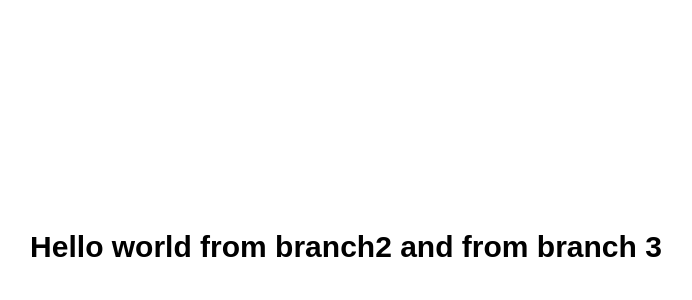
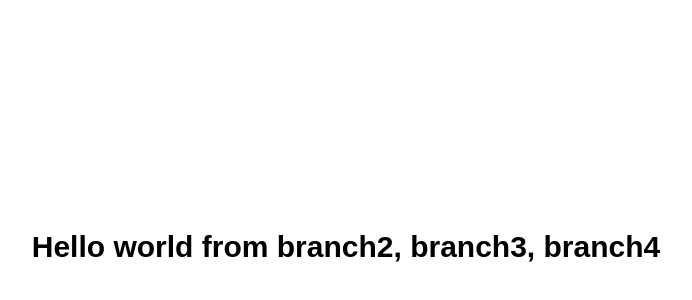
Before and after one commit to AriyanShihab/gitBranch, a plain HTML site: page index.html in a window 1280 px wide. Shown: the part 154-454 px from the top of the page, without its empty margins (294-986 px from the left). Drawn offline with Linux system fonts and the light colour scheme.

Commit message:
commit from branch43

```diff
--- a/index.html
+++ b/index.html
@@ -17,7 +17,7 @@
             font-family: "Poppins", sans-serif;
         }
     </style>
-    <h3>Hello world from branch2 and from branch 3</h3>
+    <h3>Hello world from branch2, branch3, branch4</h3>
 </body>
 
 </html>
```
